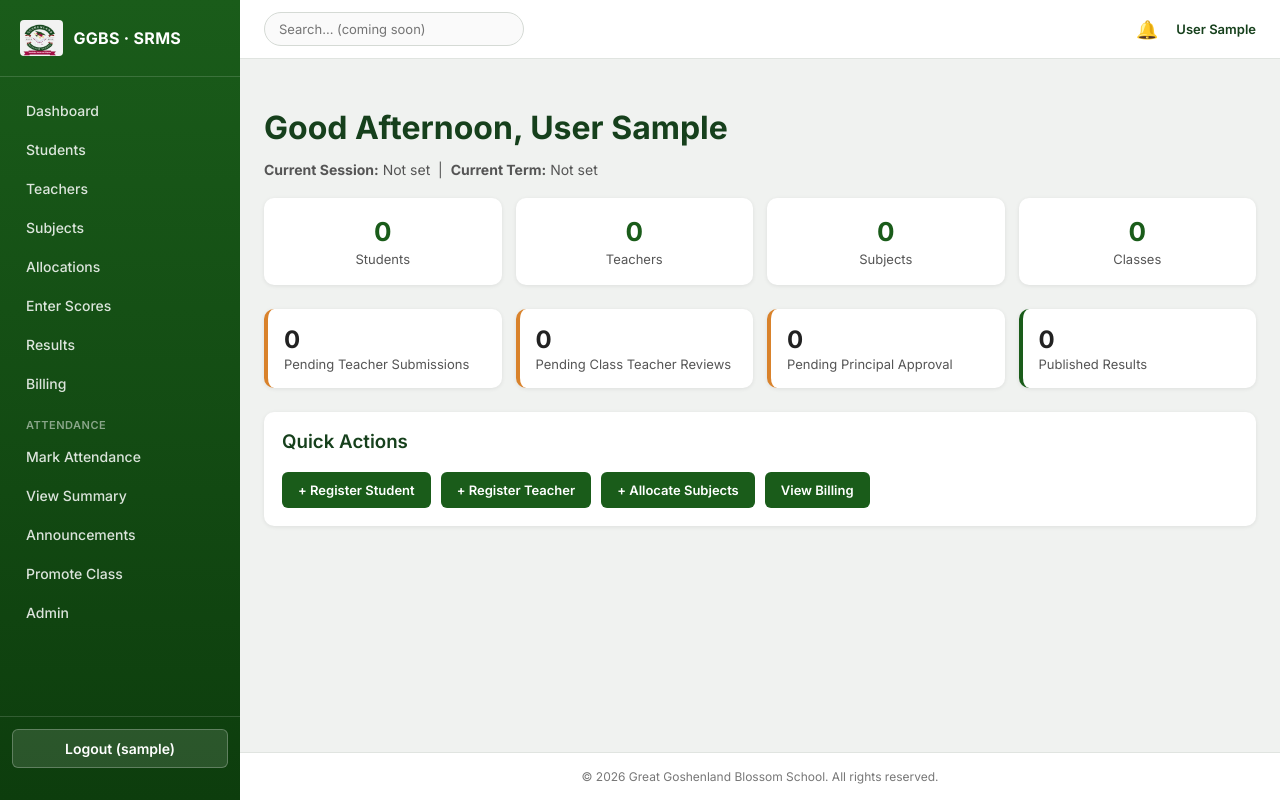
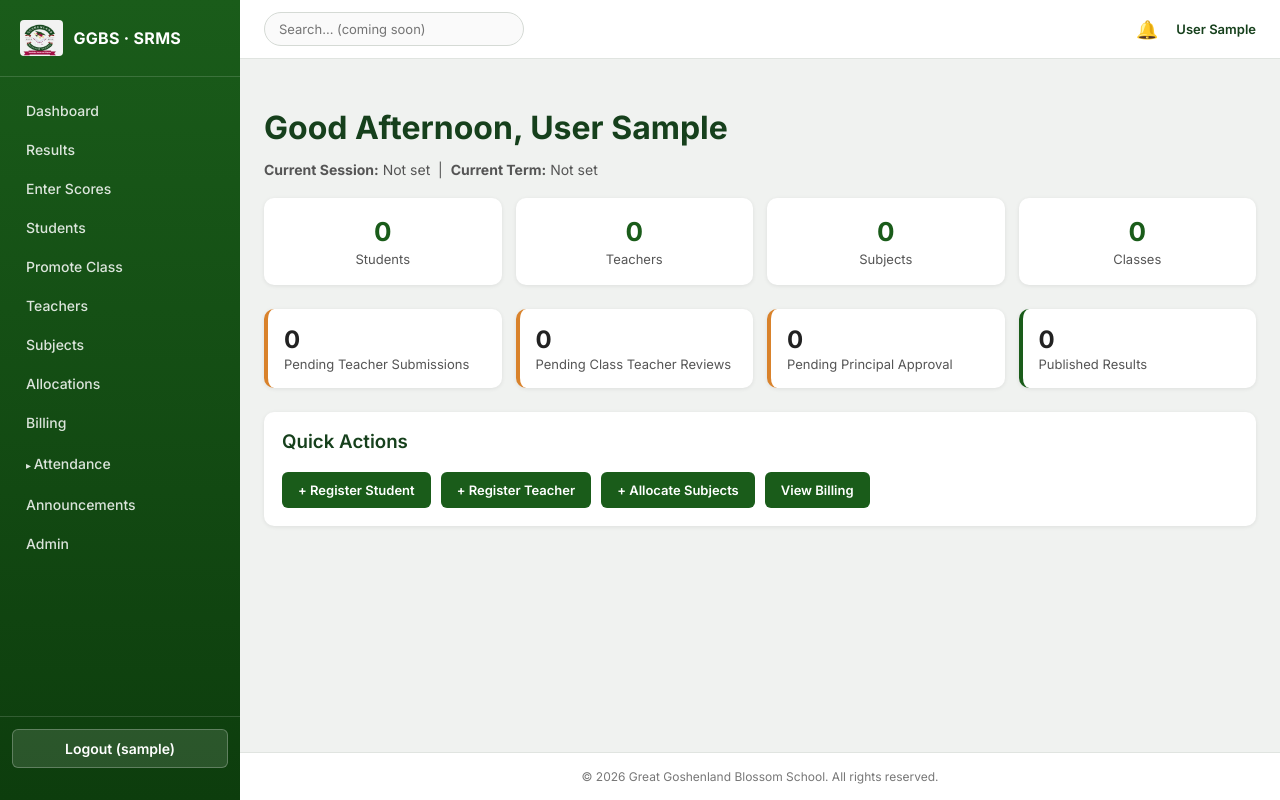
Before and after one commit to Obagoldpaul/school-result-system, a Django app: page / in a window 1280 px wide. Run offline with Django 5.2, Linux system fonts and the light colour scheme; the visitor is signed in with stand-in values (Sample User, id 1); data comes from the database, SQL or seed files in the repository; data that the repository does not hold is empty.

Commit message:
Reorder nav by workflow priority, make Attendance a collapsible group, collapse student billing behind click for privacy

```diff
--- a/dashboard/templates/dashboard/home.html
+++ b/dashboard/templates/dashboard/home.html
@@ -122,10 +122,14 @@
 
 {% if my_fee_amount is not None %}
 <div class="section-card">
-    <h3>My Fees ({{ my_fee_term }})</h3>
-    <p><strong>Amount Due:</strong> ₦{{ my_fee_amount|intcomma }}</p>
-    <p><strong>Total Paid:</strong> ₦{{ my_total_paid|intcomma }}</p>
-    <p><strong>Balance:</strong> <span style="color: {% if my_balance > 0 %}#b83232{% else %}#1a5c1a{% endif %}; font-weight: 600;">₦{{ my_balance|intcomma }}</span></p>
+    <details>
+        <summary style="cursor:pointer; font-weight:600; color:#16401c; font-size:16px;">My Fees ({{ my_fee_term }}) — click to view</summary>
+        <div style="margin-top:12px;">
+            <p><strong>Amount Due:</strong> ₦{{ my_fee_amount|intcomma }}</p>
+            <p><strong>Total Paid:</strong> ₦{{ my_total_paid|intcomma }}</p>
+            <p><strong>Balance:</strong> <span style="color: {% if my_balance > 0 %}#b83232{% else %}#1a5c1a{% endif %}; font-weight: 600;">₦{{ my_balance|intcomma }}</span></p>
+        </div>
+    </details>
 </div>
 {% endif %}
 {% endif %}
--- a/static/css/sidebar.css
+++ b/static/css/sidebar.css
@@ -231,3 +231,41 @@
     padding: 8px 16px 2px 16px;
 }
 .notif-dropdown .notif-footer a { font-size: 12px; font-weight: 600; }
+
+.sidebar nav details {
+    margin: 2px 0;
+}
+
+.sidebar nav details summary {
+    color: rgba(255,255,255,0.85);
+    font-size: 14px;
+    font-weight: 500;
+    padding: 10px 14px;
+    border-radius: 6px;
+    cursor: pointer;
+    list-style: none;
+}
+
+.sidebar nav details summary::-webkit-details-marker {
+    display: none;
+}
+
+.sidebar nav details summary:hover {
+    background: rgba(255,255,255,0.1);
+    color: #fff;
+}
+
+.sidebar nav details summary::before {
+    content: "▸ ";
+    font-size: 10px;
+}
+
+.sidebar nav details[open] summary::before {
+    content: "▾ ";
+}
+
+.sidebar nav details .nav-sub-links {
+    padding-left: 14px;
+    display: flex;
+    flex-direction: column;
+}
--- a/templates/base.html
+++ b/templates/base.html
@@ -43,36 +43,48 @@
                 <a href="{% url 'dashboard_home' %}">Dashboard</a>
 
                 {% if is_admin %}
+                    <a href="{% url 'class_results' %}">Results</a>
+                    <a href="{% url 'select_allocation' %}">Enter Scores</a>
                     <a href="{% url 'student_list' %}">Students</a>
+                    <a href="{% url 'promote_class' %}">Promote Class</a>
                     <a href="{% url 'teacher_list' %}">Teachers</a>
                     <a href="{% url 'subject_list' %}">Subjects</a>
                     <a href="{% url 'allocation_list' %}">Allocations</a>
-                    <a href="{% url 'select_allocation' %}">Enter Scores</a>
-                    <a href="{% url 'class_results' %}">Results</a>
                     <a href="{% url 'students_owing' %}">Billing</a>
-                    <div class="nav-section-label">Attendance</div>
+                    <details>
+    <summary>Attendance</summary>
+    <div class="nav-sub-links">
         <a href="{% url 'select_class_for_attendance' %}">Mark Attendance</a>
         <a href="{% url 'class_attendance_summary' %}">View Summary</a>
+    </div>
+</details>
                     <a href="{% url 'announcement_list' %}">Announcements</a>
-                    <a href="{% url 'promote_class' %}">Promote Class</a>
                     <a href="/admin/">Admin</a>
 
                 {% elif is_principal %}
 
                     <a href="{% url 'class_results' %}">Results</a>
                     <a href="{% url 'students_owing' %}">Billing</a>
-                    <div class="nav-section-label">Attendance</div>
+                    <details>
+    <summary>Attendance</summary>
+    <div class="nav-sub-links">
         <a href="{% url 'select_class_for_attendance' %}">Mark Attendance</a>
         <a href="{% url 'class_attendance_summary' %}">View Summary</a>
+    </div>
+</details>
                     <a href="{% url 'announcement_list' %}">Announcements</a>
 
                 {% elif is_class_teacher %}
 
+                    <a href="{% url 'class_results' %}">My Class</a>
                     <a href="{% url 'select_allocation' %}">Enter Scores</a>
-                    <a href="{% url 'class_results' %}">My Class</a>
-                    <div class="nav-section-label">Attendance</div>
+                    <details>
+    <summary>Attendance</summary>
+    <div class="nav-sub-links">
         <a href="{% url 'select_class_for_attendance' %}">Mark Attendance</a>
         <a href="{% url 'class_attendance_summary' %}">View Summary</a>
+    </div>
+</details>
 
                 {% elif is_teacher %}
 
```
Also changed, not shown: 1 other file. Lines whose indentation alone changed are shown as unchanged.
